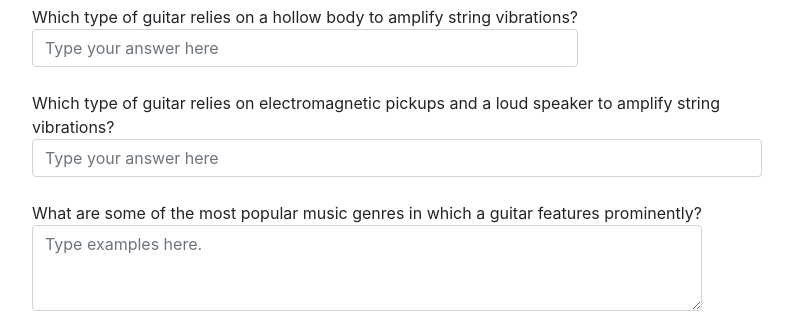
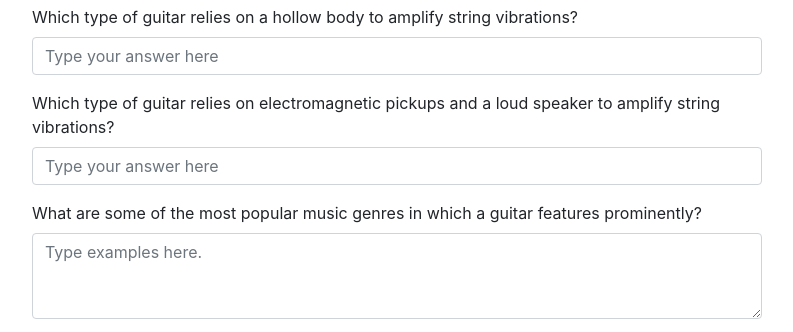
Before and after one commit to fdelaguerra/bootstrap-forms, a plain HTML site: page index.html in a window 1280 px wide. Shown: the part 408-740 px from the top of the page, without its empty margins (53-846 px from the left). Drawn offline with Linux system fonts and the light colour scheme.

Commit message:
fixed text field width issue

```diff
--- a/index.html
+++ b/index.html
@@ -29,23 +29,23 @@
           <form action="index.html" method="post">
             <!--text field 1 (name & id)-->
             <div class="form-group">
-              <label class="form-control-label">Which type of guitar relies on a hollow body to amplify string vibrations?
+              <label for="type-acoustic" class="form-control-label">Which type of guitar relies on a hollow body to amplify string vibrations?</label>
                 <input type="text" class="form-control" name="type-acoustic"  id="type-acoustic" placeholder="Type your answer here">
-              </label>
+
             </div>
 
             <!--  text field 2 (name & id)-->
             <div class="form-group">
-              <label class="form-control-label">Which type of guitar relies on electromagnetic pickups and a loud speaker to amplify string vibrations?
+              <label for="type-electric" class="form-control-label">Which type of guitar relies on electromagnetic pickups and a loud speaker to amplify string vibrations?</label>
                 <input type="text" class="form-control" name="type-electric" id="type-electric" placeholder="Type your answer here">
-              </label>
+
             </div>
 
             <!--  textarea (name, id & rows but NOT cols)-->
             <div class="form-group">
-              <label class="form-control-label">What are some of the most popular music genres in which a guitar features prominently?
+              <label for="type-music-genres" class="form-control-label">What are some of the most popular music genres in which a guitar features prominently?</label>
                 <textarea name="type-music-genres" class="form-control" id="type-music-genres" rows="3" placeholder="Type examples here."></textarea>
-              </label>
+
             </div>
 
 
```
